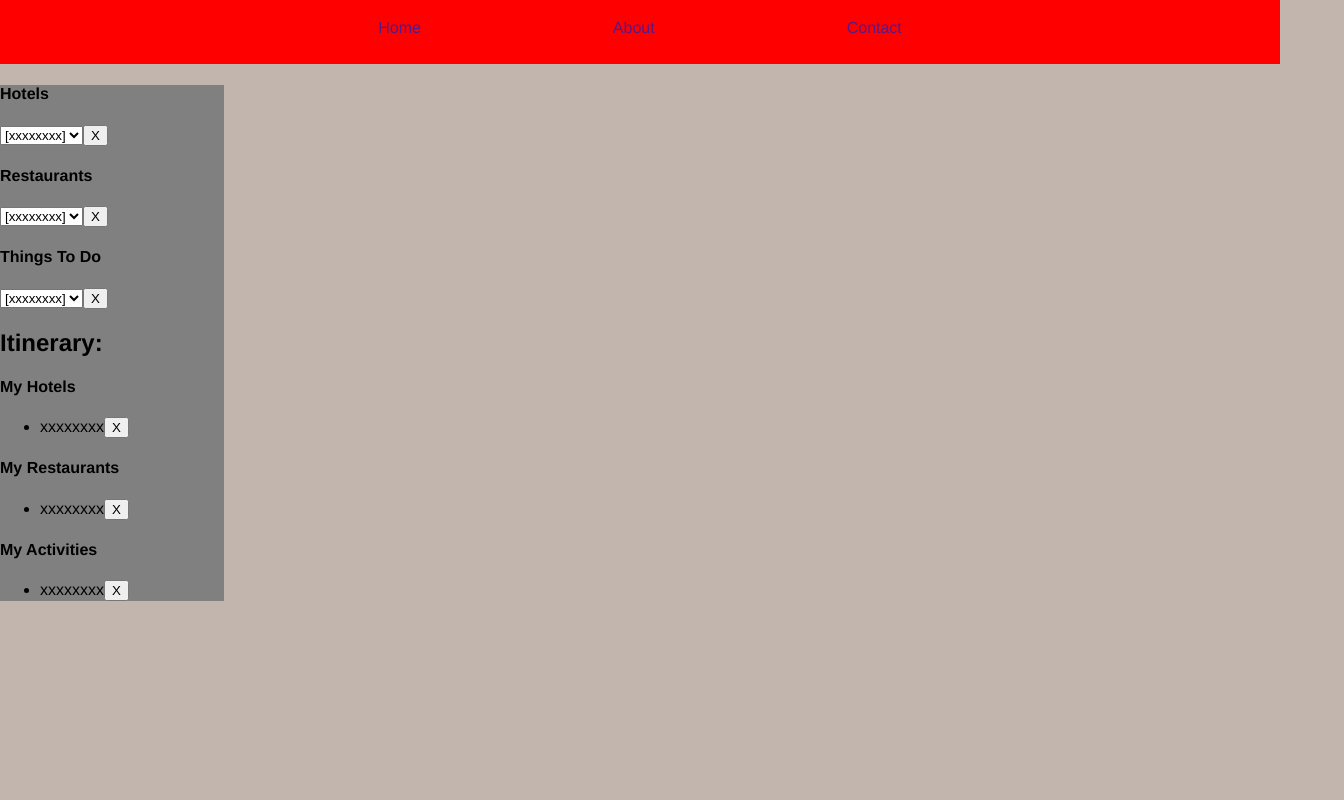
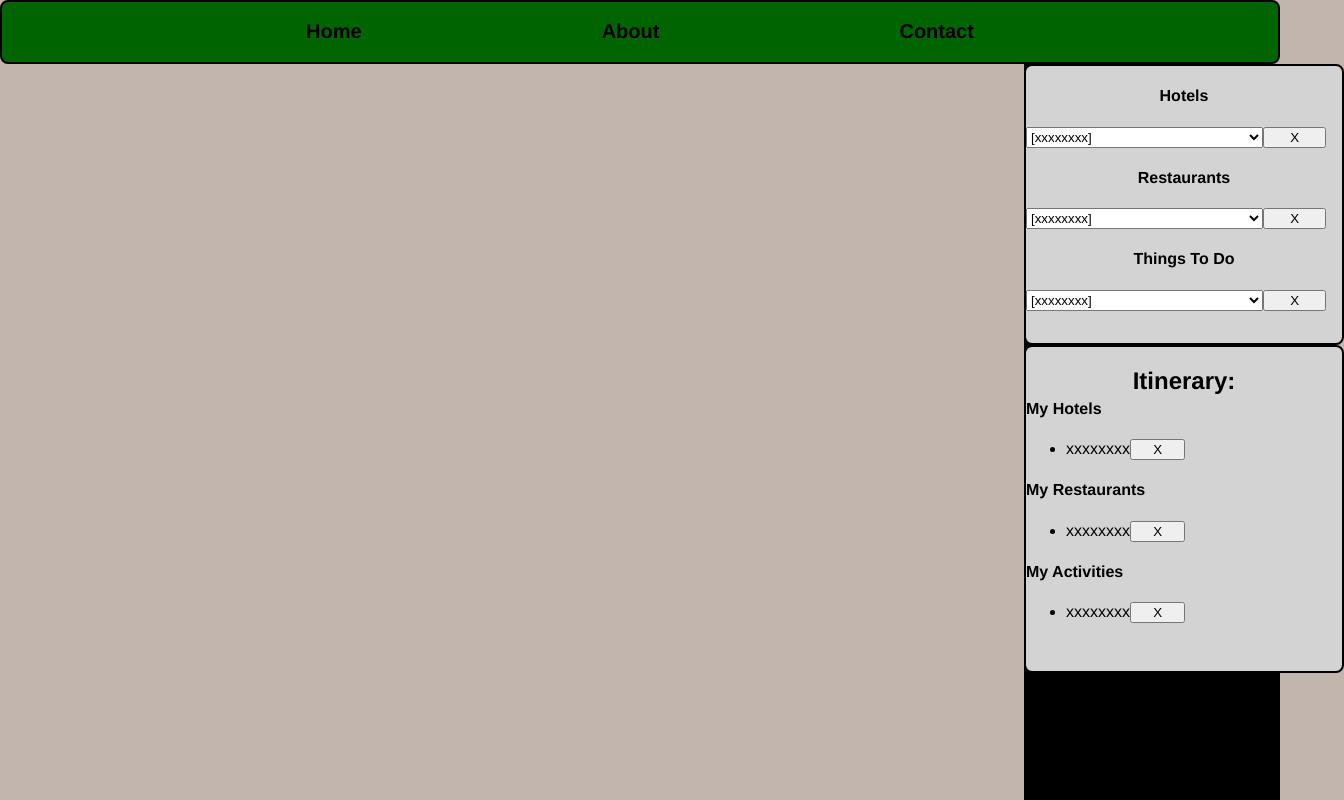
Before and after one commit to retrofuturejosh/Trip-Planner-Part-1, a website: page public/index.html in a window 1280 px wide. Shown: the top 800 px of the page, 1344 px wide, since content can reach past the window. Drawn offline with Linux system fonts and the light colour scheme; no server answers.

Commit message:
fixes styles

```diff
--- a/public/index.html
+++ b/public/index.html
@@ -6,30 +6,35 @@
         <script src='./bundle.js' defer></script>
     </head>
     <body>
-        <container id="main-app">
         <div id="nav-bar">
             <a href class="nav-links">Home</a>
             <a href class="nav-links">About</a>
             <a href class="nav-links">Contact</a>
         </div>
+        <container id="main-app">
             <div id="map">
                 <div id="option-box">
-                    <div id="possible locations">
+                    <div id="possible-locations">
                         <h4>Hotels</h4>
+                            <div id='possible-loc-buttons'>
                                 <select>
                                 <option value="Hotels">[xxxxxxxx]</option>
                                 <input type="button" value="X">
                                 </select>
+                            </div>
                         <h4>Restaurants</h4>
+                            <div id='possible-loc-buttons'>
                                 <select>
                                 <option value="Restaurants">[xxxxxxxx]</option>
                                 <input type="button" value="X">
                                  </select>
+                            </div>
                         <h4>Things To Do</h4>
+                            <div id='possible-loc-buttons'>
                                 <select>
                                 <option value="Things To Do">[xxxxxxxx]</option>
-                            <input type="button" value="X">
-                        </select>
+                                <input type="button" value="X"></select>
+                            </div>
                     </div>
                     <div id="itinerary">
                         <div id="itinerary-header"><h2>Itinerary:</h3></div>
@@ -51,6 +56,5 @@
                 </div>
             </div>
         </container>
-        <style> #map { position:static }</style>
     </body>
 </html>
--- a/public/style.css
+++ b/public/style.css
@@ -1,9 +1,5 @@
 * {
     box-sizing: border-box;
-  }
-
-  element.style {
-    position: static;
   }
 
   body {
@@ -12,7 +8,95 @@
     background-color: #C1B5AD;
   }
 
+  #main-app {
+    display: flex;
+    flex-direction: row-reverse
+  }
+
   #map {
+    display: flex;
+    width: 100vw;
+    height: 100vh;
+    flex-direction: row-reverse;
+    justify-content: flex-start;
+  }
+
+  #nav-bar {
+    border-style: solid;
+    border-width: 2px;
+    border-radius: 0.5em;
+    display: flex;
+    height: 4em;
+    background-color:darkgreen;
+    justify-content: center;
+  }
+.nav-links{
+    word-spacing: 20 px;
+    text-decoration: none;
+    margin: 0.9em 6em 1.2em 6em;
+    flex-direction: row;
+    color: black;
+    font-size: 1.25em;
+    font-weight: bold;
+  }
+
+  .mapboxgl-control-container {
+    visibility: hidden;
+    flex: 0;
+  }
+
+  .mapboxgl-canvas {
+    position: static !important;
+  }
+
+  #option-box {
+    display: inline-flex;
+    flex-direction: column;
+    width: 16em;
+    background-color: black;
+  }
+
+  #possible-locations {
+    width: 25vw;
+    border-style: solid;
+    border-width: 2px;
+    border-radius: 0.5em;
+    display: flex;
+    flex-direction: column;
+    text-align: center;
+    padding-bottom: 2em;
+    background-color: lightgray;
+  }
+
+  #possible-loc-buttons {
+    display: inline-flex;
+  }
+
+  select {
+    width: 75%
+  }
+
+  input {
+    width: 20%
+  }
+
+  #itinerary {
+    width: 25vw;
+    border-style: solid;
+    border-width: 2px;
+    border-radius: 0.5em;
+    display: flex;
+    flex-direction: column;
+    padding-bottom: 2em;
+    background-color: lightgray;
+  }
+
+  #itinerary-header {
+    text-align: center;
+    height: 2em;
+  }
+
+  /* #map {
     height: 100vh;
     width: 100vw;
     flex: 3
@@ -21,22 +105,8 @@
     justify-content: flex-start;
   }
 
-  #mainapp {
+  #main-app {
     display: flex;
-  }
-
-  #nav-bar {
-    display: flex;
-    width: 100vw;
-    height: 4em;
-    background-color: red;
-    justify-content: center;
-  }
-
-  #nav-bar .nav-links{
-    word-spacing: 20 px;
-    text-decoration: none;
-    margin: 1.2em 6em;
   }
 
   #option-box {
@@ -46,4 +116,4 @@
     flex-direction: column;
     justify-content: flex-end;
     flex: 1
-  }
+  } */
```
Lines whose indentation alone changed are shown as unchanged.
